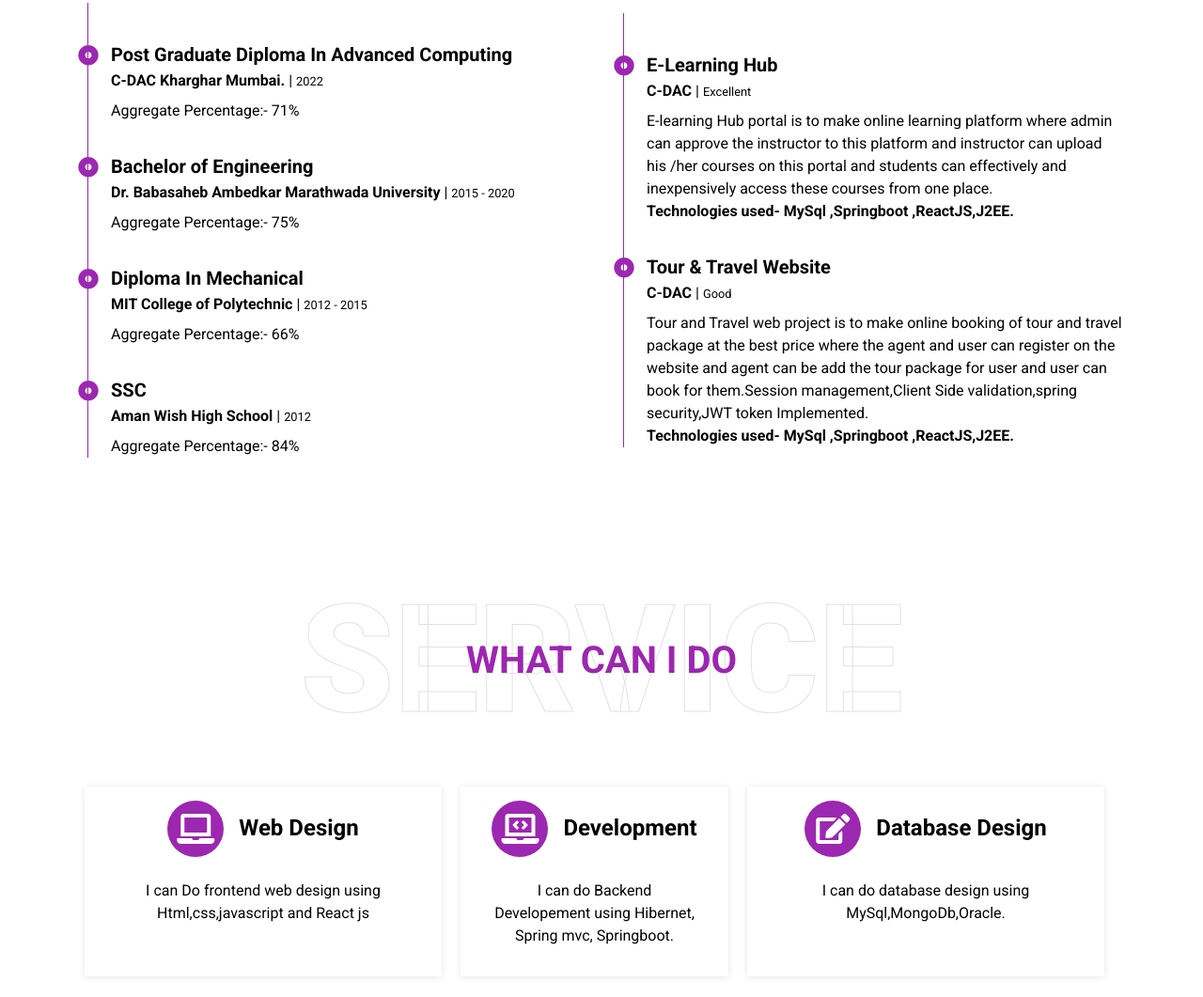
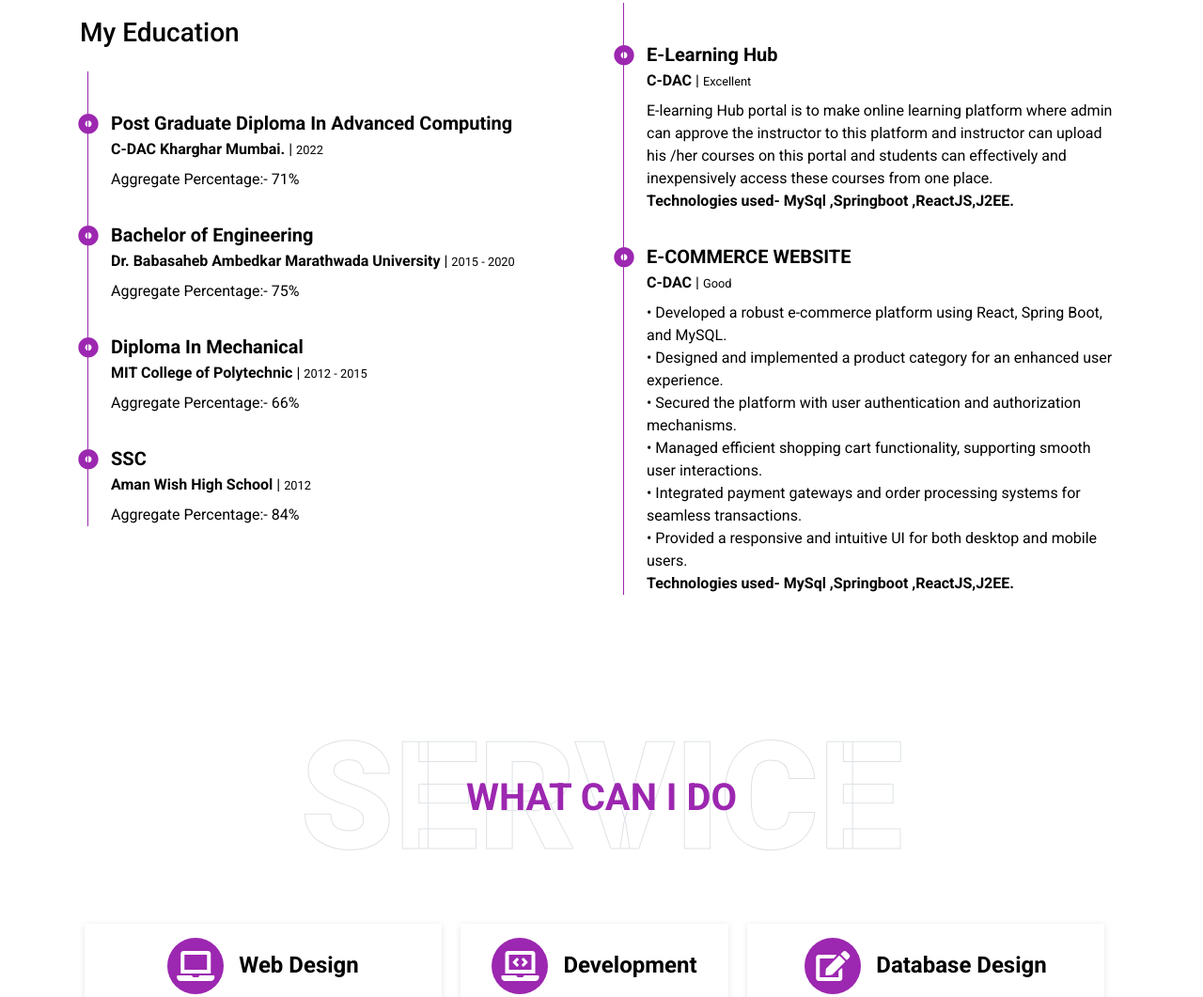
Before and after one commit to ashokdpate/portfolio.github.io, a plain HTML site: page index.html in a window 1280 px wide. Shown: the part 2370-3431 px from the top of the page at 94% size. Drawn offline with nearby package versions, Linux system fonts and the light colour scheme.

Commit message:
Update index.html

```diff
--- a/index.html
+++ b/index.html
@@ -236,9 +236,14 @@
                         </div>
                         <div class="position-relative ex-me mb-4">
                             <i class="far fa-dot-circle  position-absolute" style="top: 2px;left: -35px;  font-size: 22px; color:#9C27B0;"></i>
-                            <h5 class="font-weight-bold mb-1">Tour & Travel Website</h5>
+                            <h5 class="font-weight-bold mb-1">E-COMMERCE WEBSITE</h5>
                             <p class="mb-2"><strong>C-DAC</strong> | <small> Good</small></p>
-                            <p>Tour and Travel web project is to make online booking of tour and travel package at the best price where the agent and user can register on the website and agent can be add the tour package for user and user can book for them.Session management,Client Side validation,spring security,JWT token Implemented. <br> <Strong>Technologies used- MySql ,Springboot ,ReactJS,J2EE.</Strong>
+                            <p>• Developed a robust e-commerce platform using React, Spring Boot, and MySQL. <br>
+                                • Designed and implemented a product category for an enhanced user experience.<br>
+                                • Secured the platform with user authentication and authorization mechanisms.<br>
+                                • Managed efficient shopping cart functionality, supporting smooth user interactions.<br>
+                                • Integrated payment gateways and order processing systems for seamless transactions.<br>
+                                • Provided a responsive and intuitive UI for both desktop and mobile users.<br> <Strong>Technologies used- MySql ,Springboot ,ReactJS,J2EE.</Strong>
                             </p>
                         </div>
                     </div>
```
